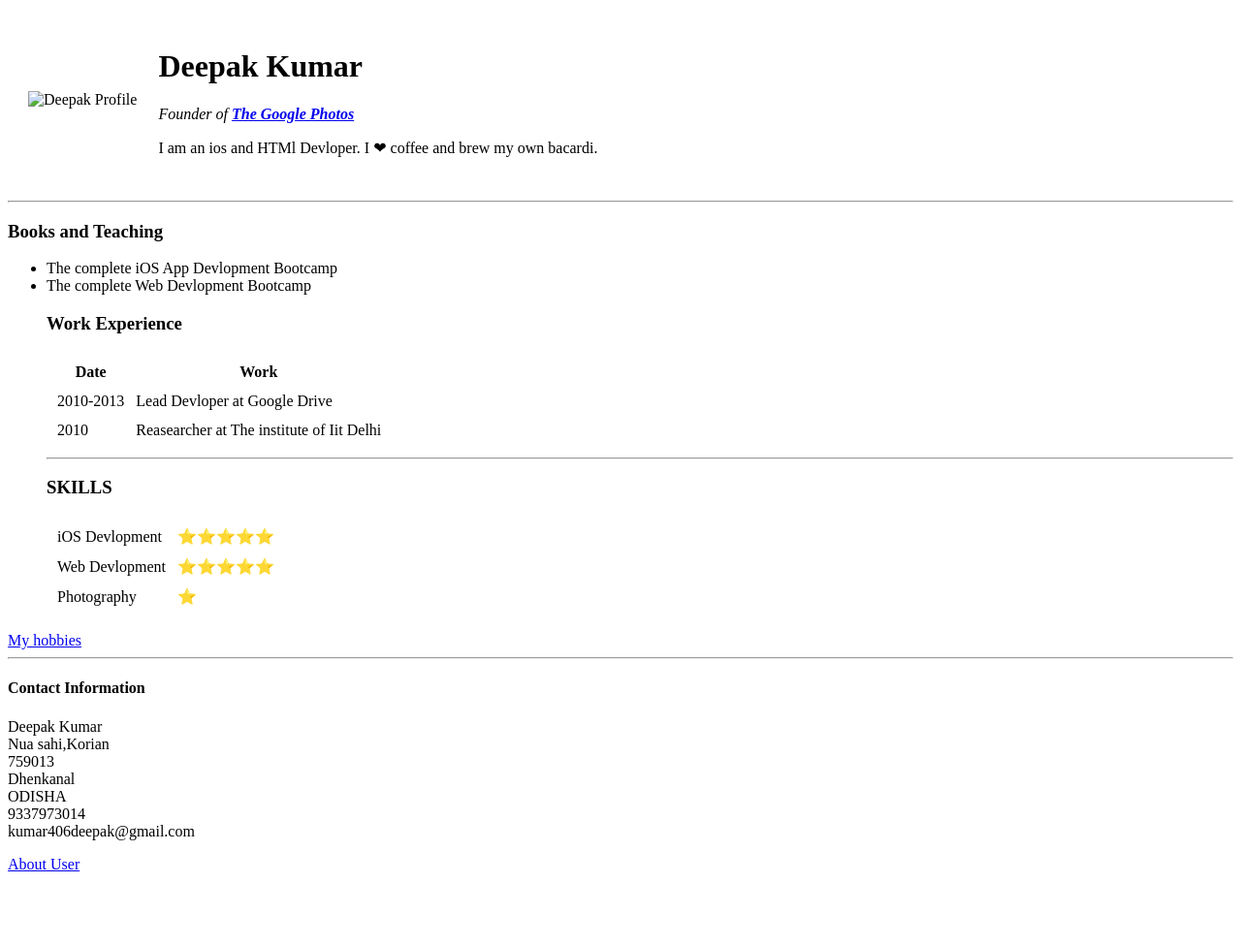
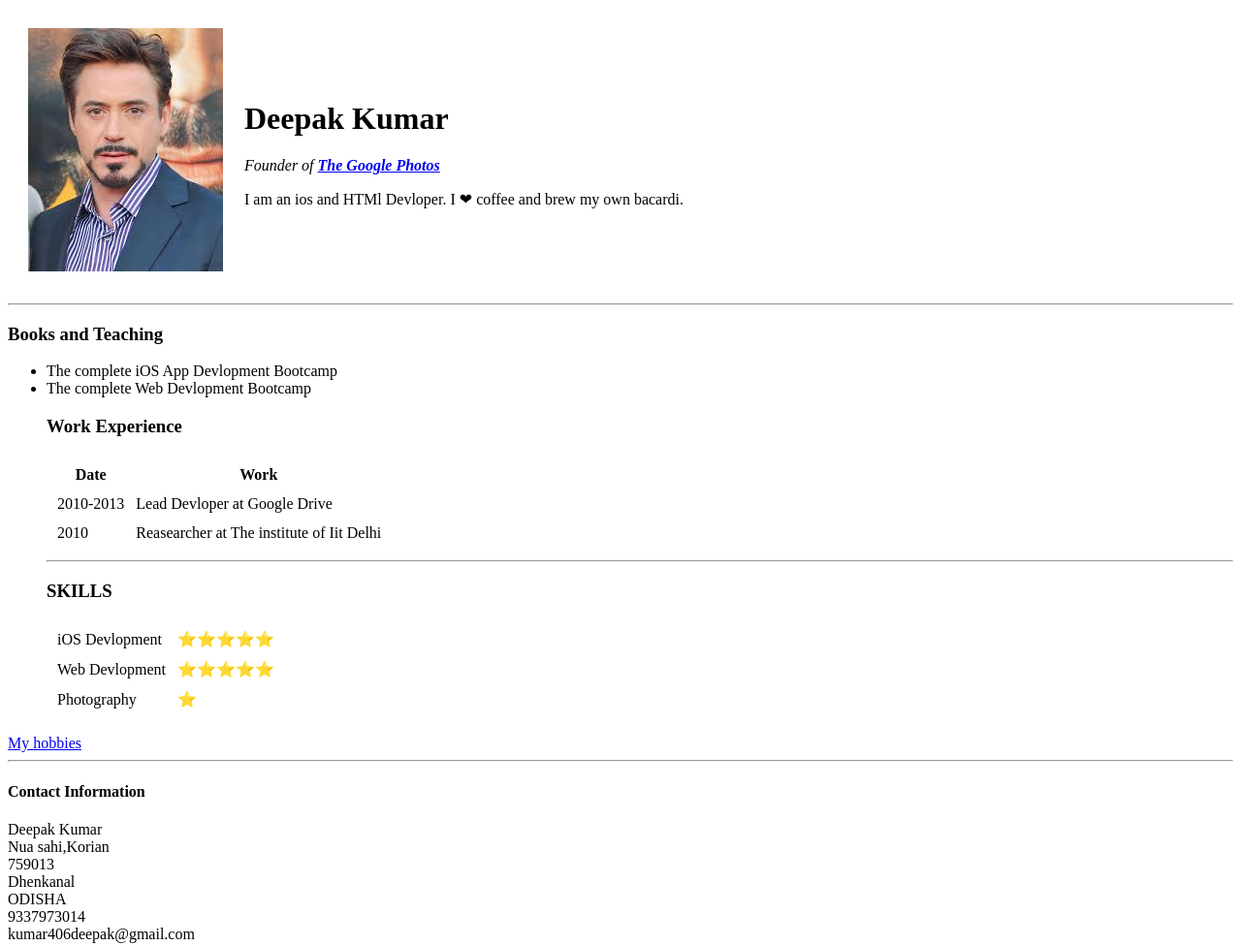
Before and after one commit to kapeed406k/cv, a plain HTML site: page index.html in a window 1280 px wide. Shown: the top 976 px of the page at 97% size. Before the commit the page ends 909 px from the top, so only its background shows below. Drawn offline with Linux system fonts and the light colour scheme.

Commit message:
Add files via upload

```diff
--- a/index.html
+++ b/index.html
@@ -8,7 +8,7 @@
   <body>
     <table cellspacing='20'>
       <tr>
-        <td><img src="image/download.jfif" alt="Deepak Profile"></td>
+        <td><img src="download.jfif" alt="Deepak Profile"></td>
         <td><h1>Deepak Kumar</h1>
         <p>
           <em>Founder of <a href="https://www.google.com/photos/about/"><strong>The Google Photos</strong></a></em>
```
Also changed, not shown: download.jfif (added).
